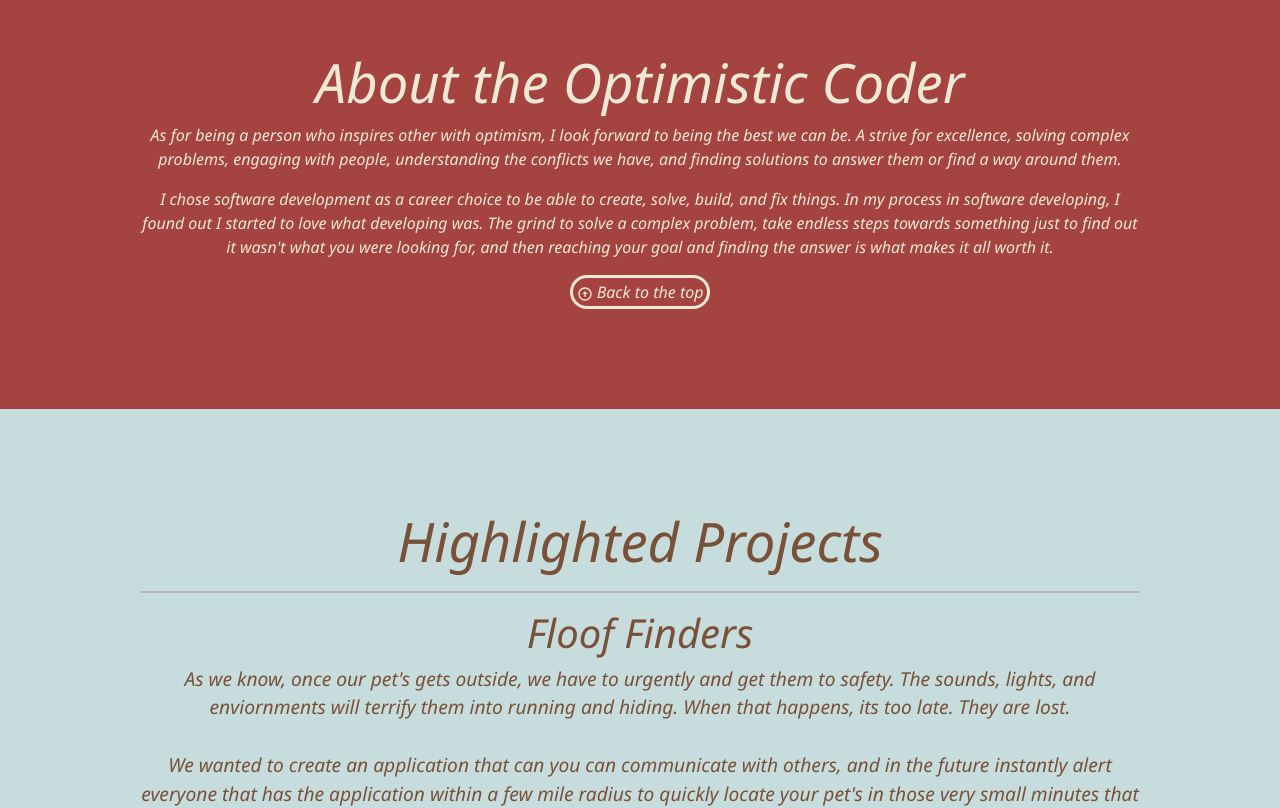
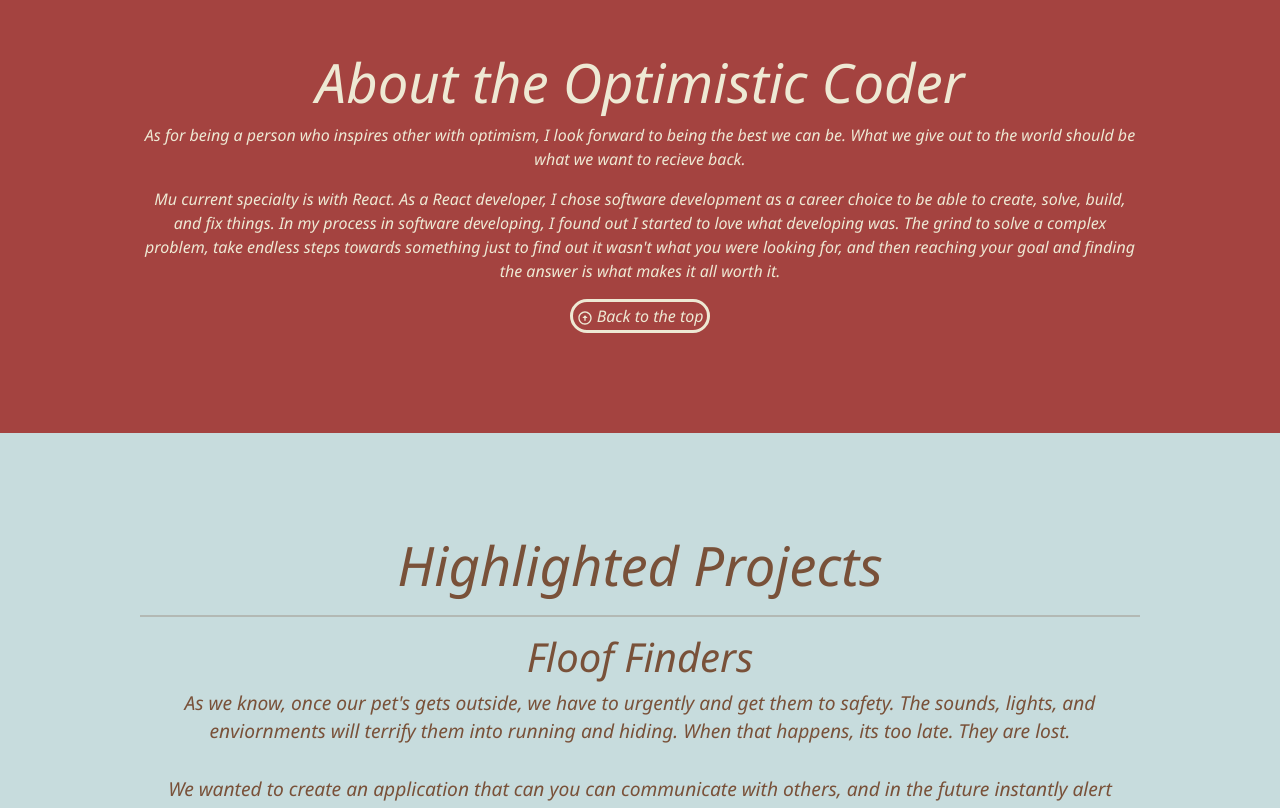
Before and after one commit to fadnesscharlie/react-baking-website, a React (Create React App) app: page /portfolio in a window 1280 px wide. Shown: the part 1580-2388 px from the top of the page. Built offline with nearby package versions, Linux system fonts and the light colour scheme.

Commit message:
small fixes

```diff
--- a/src/components/footer/Footer.js
+++ b/src/components/footer/Footer.js
@@ -24,15 +24,15 @@ export default function Footer(props) {
                     </Link>
                   </li>
                   <li className="navListLi">
-                    <Link className="navLinkFooter" to="products">
-                      Products
+                    <Link className="navLinkFooter" to="baking">
+                      Baking
                     </Link>
                   </li>
-                  <li className="navListLi">
+                  {/* <li className="navListLi">
                     <Link className="navLinkFooter" to="portfolio">
                       Portfolio
                     </Link>
-                  </li>
+                  </li> */}
                   <li className="navListLi">
                     <Link className="navLinkFooter" to="about">
                       About
--- a/src/components/portfolio/Portfolio.css
+++ b/src/components/portfolio/Portfolio.css
@@ -5,6 +5,10 @@
   width: auto;
   width: 140px;
   padding: 2px;
+}
+
+.backToTop:hover {
+  cursor: pointer;
 }
 
 .textLarger {
@@ -71,7 +75,10 @@ Projects Section
   margin: 10px;
   max-height: 800px;
   min-width: 1000px;
+  object-fit: cover;
 }
+
+
 
 .floofFinderDescription {
   border: red solid 5px;
--- a/src/components/portfolio/portFolioNav/Portfolio-Nav.css
+++ b/src/components/portfolio/portFolioNav/Portfolio-Nav.css
@@ -12,6 +12,10 @@
 .portListLi {
   margin-bottom: 20px;
   font-size: 2em;
+}
+
+.portListLi:hover {
+  cursor: pointer;
 }
 
 .portList {
--- a/src/components/portfolio/portfolioAbout/portfolioAbout.js
+++ b/src/components/portfolio/portfolioAbout/portfolioAbout.js
@@ -8,13 +8,24 @@ export default function portfolioAbout(props) {
           <h2 className='headerTitles'>About the Optimistic Coder</h2>
           <p>
             As for being a person who inspires other with optimism, I look
-            forward to being the best we can be. A strive for excellence,
-            solving complex problems, engaging with people, understanding the
-            conflicts we have, and finding solutions to answer them or find a
-            way around them.
+            forward to being the best we can be. What we give out to the world should be what we want to recieve back.
+            <br />
+
+
+
+            {/* My passion for helping, teaching, and being a person people look towards are things I strive for.
+
+            I strive for excellence,
+            solving complex problems, engaging with others,  */}
           </p>
 
           <p>
+
+            Mu current specialty is with React. As a React developer,
+
+
+
+
             I chose software development as a career choice to be able to
             create, solve, build, and fix things. In my process in software
             developing, I found out I started to love what developing was. The
--- a/src/components/portfolio/portfolioProjects/PortfolioProjectsCarousel.js
+++ b/src/components/portfolio/portfolioProjects/PortfolioProjectsCarousel.js
@@ -4,16 +4,11 @@ export default function CarouselDB(props) {
 
   let project = props.data.map((el, idx) => {
     return <Carousel.Item key={idx}>
-
       <img
         className={el.className}
         src={el.src}
         alt={el.alt}
       />
-      <Carousel.Caption>
-        {/* <h3>First slide label</h3>
-        <p>{el.description}</p> */}
-      </Carousel.Caption>
     </Carousel.Item>;
   })
 
--- a/src/components/portfolio/portfolioProjects/projectDB/remoteRateDB.js
+++ b/src/components/portfolio/portfolioProjects/projectDB/remoteRateDB.js
@@ -9,16 +9,16 @@ export const remoteRateData = [
   {
     src: RemoteRateCompareOffers,
     alt: 'Remote Rate Compare Offers',
-    className: ''
+    className: 'projectImg'
   },
   {
     src: RemoteRateLandingPage,
     alt: 'Remote Rate Landing Page',
-    className: ''
+    className: 'projectImg'
   },
   {
     src: RemoteRateProfilePage,
     alt: 'Remote Rate Profile Page',
-    className: ''
+    className: 'projectImg'
   },
 ]
--- a/src/components/products/Products.css
+++ b/src/components/products/Products.css
@@ -7,6 +7,10 @@
   width: 300px;
   height: 300px;
   object-fit: cover;
+}
+
+.productCardImg {
+  cursor: pointer;
 }
 
 .productCardBox{
```
Also changed, not shown: 2 other files (tests, documents, lock files or other folders). Lines whose indentation alone changed are shown as unchanged.
